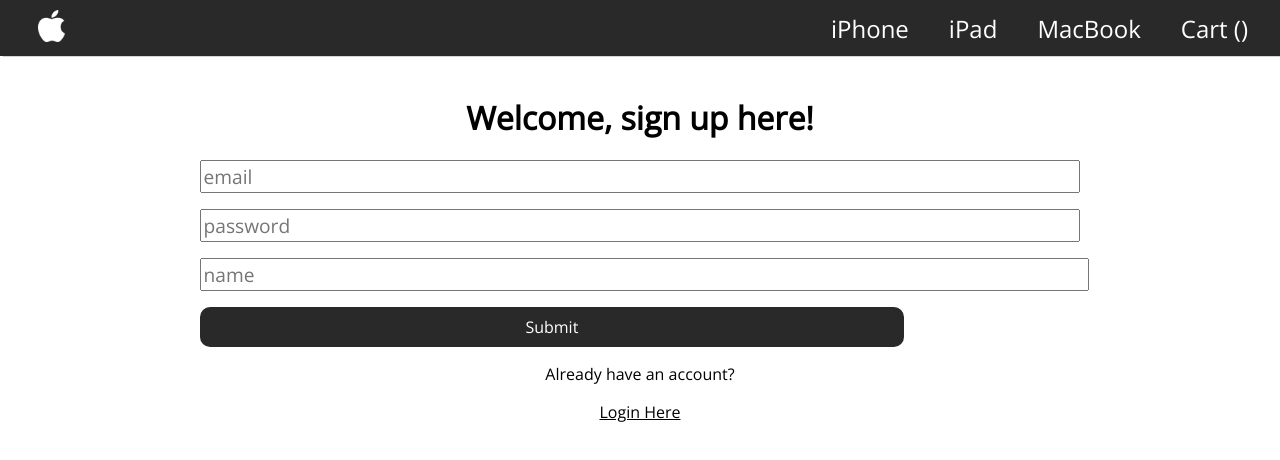
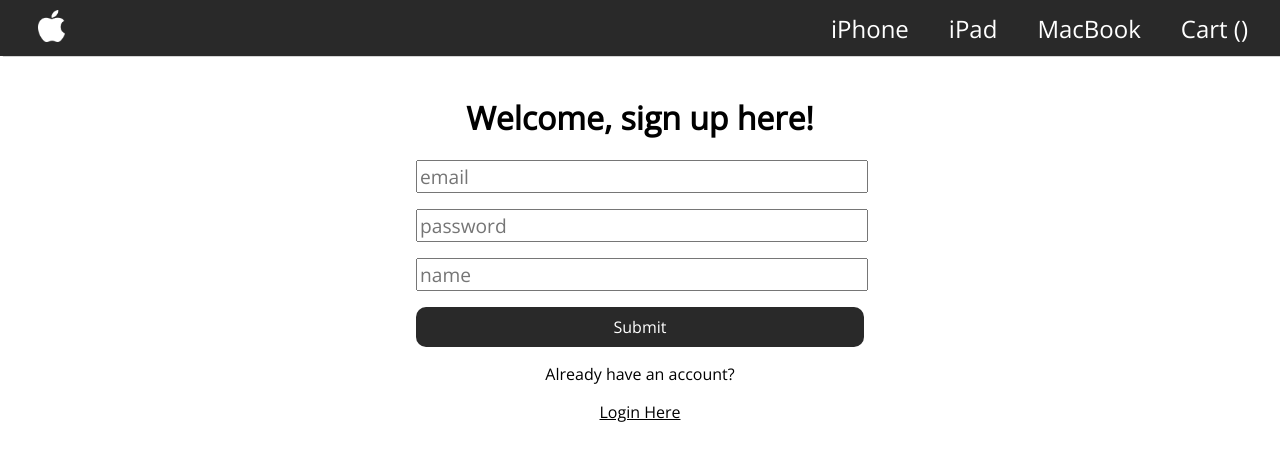
Before and after one commit to frivolousvision/e-commerce-app, a React (Create React App) app in the folder client/: page /register in a window 1280 px wide. Shown: the top 460 px of the page. Built offline with nearby package versions, Linux system fonts and the light colour scheme; no server answers; the HTML template or start-up script is replaced by a standard one.

Commit message:
resized forms implemented flexbox

```diff
--- a/client/src/components/Login/login.css
+++ b/client/src/components/Login/login.css
@@ -2,18 +2,19 @@
 * {
   font-family: "Open Sans", sans-serif;
 }
+
+.login-header {
+  margin-top: 6rem;
+}
 .login-container {
   display: flex;
   flex-direction: column;
+  justify-content: center;
   align-items: center;
-  justify-content: center;
+  width: 60%;
   margin: 0 auto;
-  width: 100%;
+  border: 1px solid red;
 }
-.login-header {
-  margin-top: 6rem;
-}
-
 .email-input-login {
   width: 99%;
   font-size: 1.2rem;
@@ -39,7 +40,7 @@
   color: rgb(50, 168, 40);
 }
 @media only screens and (max-width: 600px) {
-  .form-container-login {
+  .login-container {
     width: 80%;
   }
 }
--- a/client/src/components/Register/Register.js
+++ b/client/src/components/Register/Register.js
@@ -19,7 +19,7 @@
     e.preventDefault();
     try {
       const body = { email, password, name };
-      const response = await fetch("http://localhost:5000/auth/register", {
+      const response = await fetch("/auth/register", {
         method: "POST",
         headers: { "Content-Type": "application/json" },
         body: JSON.stringify(body),
@@ -40,7 +40,7 @@
   };
   return (
     <Fragment>
-      <div className='login-container'>
+      <div className='register-container'>
         <h1 className='login-header'>Welcome, sign up here!</h1>
         <div className='form-container'>
           <form onSubmit={onSubmitForm}>
--- a/client/src/components/Register/register.css
+++ b/client/src/components/Register/register.css
@@ -2,18 +2,24 @@
 * {
   font-family: "Open Sans", sans-serif;
 }
-.login-container {
+/* .login-container {
   display: flex;
   flex-direction: column;
   align-items: center;
   justify-content: center;
   margin: 0 auto;
   width: 100%;
-}
+} */
 .login-header {
   margin-top: 6rem;
 }
-.form-container {
+.register-container {
+  display: flex;
+  flex-direction: column;
+  justify-content: center;
+  align-items: center;
+  width: 35%;
+  margin: 0 auto;
 }
 .email-input {
   width: 99%;
@@ -25,12 +31,12 @@
   margin-top: 1rem;
 }
 .name-input {
-  width: 100%;
+  width: 99%;
   font-size: 1.2rem;
   margin-top: 1rem;
 }
 .submit-button {
-  width: 80%;
+  width: 100%;
   margin-top: 1rem;
   cursor: pointer;
 }
@@ -44,8 +50,8 @@
 .login-link:hover {
   color: rgb(50, 168, 40);
 }
-@media only screens and (max-width: 600px) {
-  .form-container-login {
+@media only screen and (max-width: 600px) {
+  .register-container {
     width: 80%;
   }
 }
```
